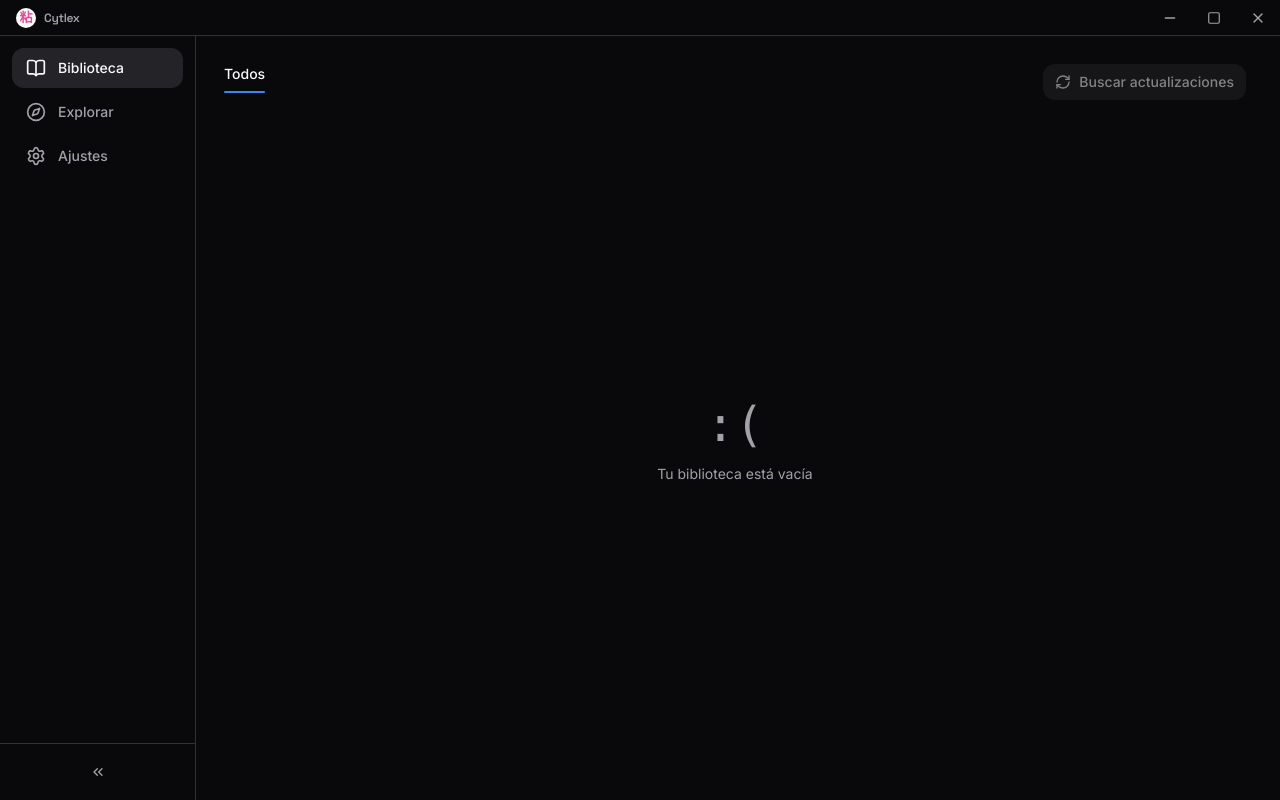
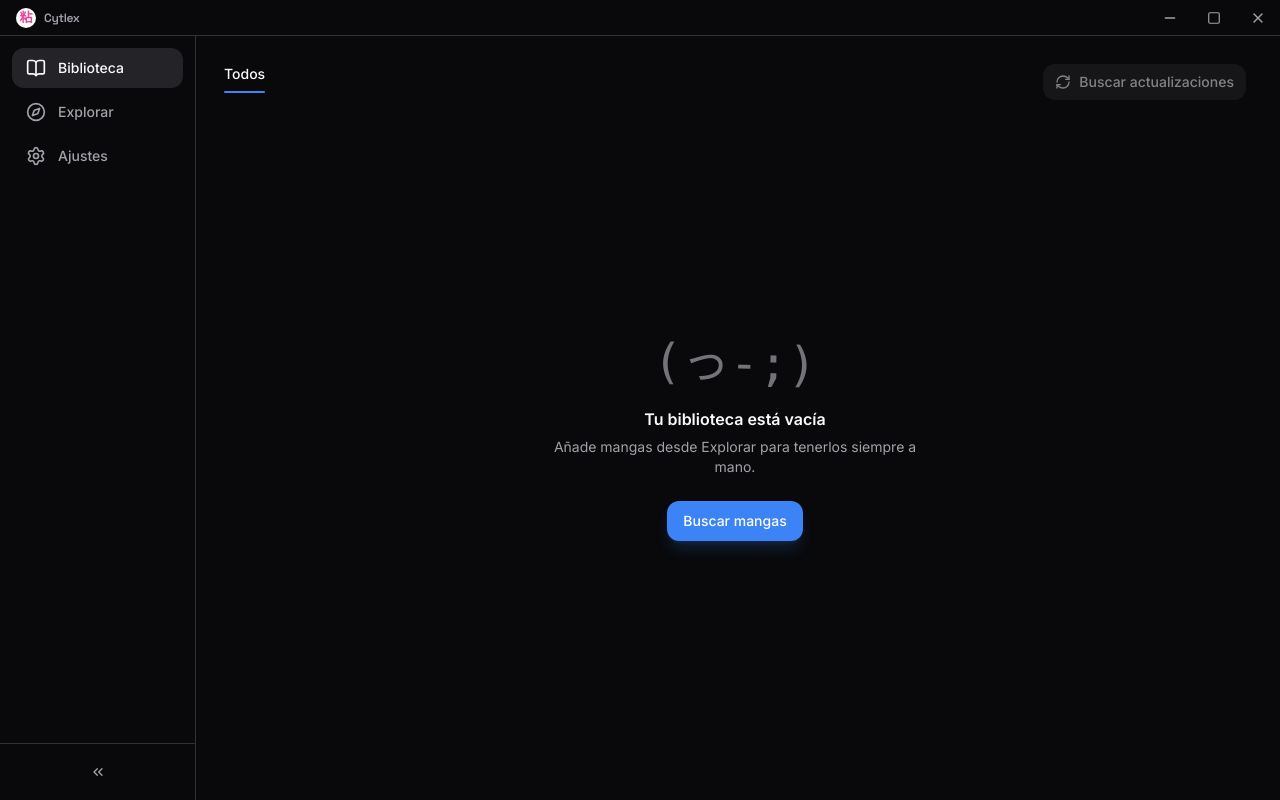
Before and after one commit to fobicho/Cytlex, a React (Vite) app: page /explorar#/biblioteca in a window 1280 px wide. Built offline with nearby package versions, Linux system fonts and the light colour scheme.

Commit message:
fix: minor changes in different pages

```diff
--- a/src/components/ui/empty-state.jsx
+++ b/src/components/ui/empty-state.jsx
@@ -1,19 +1,65 @@
-import { motion } from 'framer-motion';
-import { Inbox } from 'lucide-react';
+import { motion, useReducedMotion } from 'framer-motion';
 import { cn } from '../../lib/utils.js';
 
-export function EmptyState({ icon: Icon = Inbox, title, description, action, className }) {
+const TONES = {
+  neutral: 'text-muted-foreground/55',
+  sad: 'text-muted-foreground/70',
+  prompt: 'text-muted-foreground/60',
+  error: 'text-destructive/55'
+};
+
+export function EmptyState({
+  face,
+  title,
+  description,
+  action,
+  tone = 'neutral',
+  compact = false,
+  className
+}) {
+  const reduce = useReducedMotion();
+
   return (
     <motion.div
       initial={{ opacity: 0, y: 12 }}
       animate={{ opacity: 1, y: 0 }}
-      className={cn('flex flex-col items-center justify-center py-16 text-center', className)}
+      className={cn(
+        'flex flex-col items-center justify-center text-center',
+        compact ? 'py-8 px-4' : 'py-16 px-6',
+        className
+      )}
     >
-      <div className="w-16 h-16 rounded-2xl bg-muted flex items-center justify-center mb-4">
-        <Icon className="w-8 h-8 text-muted-foreground/60" />
-      </div>
-      <h3 className="text-lg font-semibold text-foreground mb-1">{title}</h3>
-      {description && <p className="text-sm text-muted-foreground max-w-sm mb-6">{description}</p>}
+      {face && (
+        <motion.div
+          aria-hidden
+          className={cn(
+            'font-mono leading-none select-none',
+            TONES[tone] || TONES.neutral,
+            compact ? 'text-3xl' : 'text-5xl'
+          )}
+          animate={reduce ? undefined : { y: [0, -5, 0], rotate: [0, -1.5, 1.5, 0] }}
+          transition={{ duration: 3.4, repeat: Infinity, ease: 'easeInOut' }}
+        >
+          {face}
+        </motion.div>
+      )}
+
+      <h3 className={cn('font-semibold text-foreground', face && (compact ? 'mt-3' : 'mt-4'))}>
+        {title}
+      </h3>
+
+      {description && (
+        <p
+          className={cn(
+            'text-muted-foreground max-w-sm',
+            compact ? 'text-xs mt-1' : 'text-sm mt-1.5',
+            action ? (compact ? 'mt-3' : 'mb-6') : 'mt-1'
+          )}
+        >
+          {description}
+        </p>
+      )}
+
       {action}
     </motion.div>
   );
--- a/src/pages/Catalog.jsx
+++ b/src/pages/Catalog.jsx
@@ -1,6 +1,6 @@
 import { useEffect, useLayoutEffect, useRef, useState } from 'react';
 import { useLocation } from 'react-router-dom';
-import { Search, BookOpen, Loader2, Puzzle, ChevronRight } from 'lucide-react';
+import { Search, Loader2, ChevronRight } from 'lucide-react';
 import { motion } from 'framer-motion';
 import { api } from '../lib/api.js';
 import { extensions } from '../lib/extensions.js';
@@ -214,18 +214,28 @@ export default function Catalog() {
 
       {tab === 'mangas' ? (
         sources.length === 0 ? (
-          <div className="flex-1 grid place-items-center">
-            <EmptyState icon={Puzzle} title="No hay extensiones instaladas" />
-          </div>
+          <EmptyState
+            face="（눈﹏눈）"
+            title="No hay extensiones instaladas"
+            description="Instala al menos una fuente para empezar a buscar mangas."
+            action={
+              <Button onClick={() => { window.location.hash = '#/explorar?tab=extensiones'; }}>
+                Ir a Extensiones
+              </Button>
+            }
+          />
         ) : (
           <>
             {!results && (
-              <div className="flex-1 grid place-items-center text-center text-muted-foreground">
-                <div>
-                  <Search className="w-8 h-8 mx-auto mb-3 opacity-50" />
-                  <p className="text-sm">Busca un manga para empezar.</p>
-                </div>
-              </div>
+              <EmptyState
+                compact
+                face="(・_・)？"
+                tone="prompt"
+                title="Busca un manga para empezar"
+                description={`Escribe un título en el buscador para consultarlo en tus ${sources.length} ${
+                  sources.length === 1 ? 'extensión' : 'extensiones'
+                }.`}
+              />
             )}
 
             {results && (
@@ -242,13 +252,11 @@ export default function Catalog() {
                 ))}
 
                 {done && withResults.length === 0 && (
-                  <div className="flex-1 grid place-items-center">
-                    <EmptyState
-                      icon={BookOpen}
-                      title="Sin resultados"
-                      description="Ninguna extensión encontró coincidencias. Prueba con otro título."
-                    />
-                  </div>
+                  <EmptyState
+                    face="（・_・）"
+                    title="Sin resultados"
+                    description="Ninguna extensión encontró coincidencias. Prueba con otro título."
+                  />
                 )}
               </>
             )}
--- a/src/pages/Detail.jsx
+++ b/src/pages/Detail.jsx
@@ -299,11 +299,12 @@ export default function Detail() {
   }, [mangaUrl, sourceId, d]);
 
   if (!mangaUrl)
-    return <EmptyState icon={BookOpen} title="Sin manga seleccionado." />;
+    return <EmptyState face="¯\\_(ツ)_/¯" title="Sin manga seleccionado." />;
   if (!sourceAvailable)
     return (
       <EmptyState
-        icon={Puzzle}
+        face="（ノಠ益ಠ）ノ"
+        tone="prompt"
         title="Fuente no instalada"
         description="La extensión de este manga ya no está instalada. Vuelve a instalarla para poder abrirlo."
         action={
@@ -314,7 +315,15 @@ export default function Detail() {
       />
     );
   if (err)
-    return <EmptyState icon={AlertTriangle} title="No se pudo cargar" description={err} />;
+    return (
+      <EmptyState
+        face="（╯°□°）╯︵ ┻━┻"
+        tone="error"
+        title="No se pudo cargar"
+        description={err}
+        action={<Button variant="secondary" onClick={() => window.location.reload()}>Reintentar</Button>}
+      />
+    );
   if (!d)
     return (
       <div className="min-h-full flex flex-col">
--- a/src/pages/Library.jsx
+++ b/src/pages/Library.jsx
@@ -12,6 +12,7 @@ import { chapterIndex } from '../lib/chapterIndex.js';
 import { api } from '../lib/api.js';
 import { useToast } from '../components/Toast.jsx';
 import { Button } from '../components/ui/button.jsx';
+import { EmptyState } from '../components/ui/empty-state.jsx';
 import { cn } from '../lib/utils.js';
 
 export default function Library() {
@@ -183,12 +184,18 @@ export default function Library() {
       </div>
 
       {shown.length === 0 ? (
-        <div className="flex-1 grid place-items-center text-center text-muted-foreground">
-          <div>
-            <div className="font-mono text-5xl mb-4">:(</div>
-            <p className="text-sm">Tu biblioteca está vacía</p>
-          </div>
-        </div>
+        <EmptyState
+          face="(っ-;)"
+          tone="sad"
+          title="Tu biblioteca está vacía"
+          description="Añade mangas desde Explorar para tenerlos siempre a mano."
+          action={
+            <Button onClick={() => { window.location.hash = '#/explorar'; }}>
+              Buscar mangas
+            </Button>
+          }
+          className="flex-1"
+        />
       ) : view === 'grid' ? (
         <div
           className="grid gap-x-5 gap-y-8"
--- a/src/pages/Reader.jsx
+++ b/src/pages/Reader.jsx
@@ -1,6 +1,6 @@
 import { useCallback, useEffect, useRef, useState } from 'react';
 import { useLocation } from 'react-router-dom';
-import { ArrowLeft, Maximize2, Minimize2, ChevronLeft, ChevronRight, ChevronDown, Download, AlertTriangle, BookOpen, Loader2 } from 'lucide-react';
+import { ArrowLeft, Maximize2, Minimize2, ChevronLeft, ChevronRight, ChevronDown, Download, Loader2 } from 'lucide-react';
 import { api } from '../lib/api.js';
 import { settings } from '../lib/settings.js';
 import { progress } from '../lib/progress.js';
@@ -329,18 +329,16 @@ export default function Reader({ isFullscreen, onToggleFullscreen }) {
     window.location.hash = backHash;
   };
 
-  if (!chapterUrl) return <EmptyState icon={BookOpen} title="Sin capítulo." />;
+  if (!chapterUrl)
+    return <EmptyState face="¯\\_(ツ)_/¯" title="Sin capítulo seleccionado." />;
   if (err)
     return (
       <EmptyState
-        icon={AlertTriangle}
+        face="（╯°□°）╯︵ ┻━┻"
+        tone="error"
         title="No se pudo cargar el capítulo"
         description={err}
-        action={
-          <Button onClick={goBack}>
-            Volver al detalle
-          </Button>
-        }
+        action={<Button onClick={goBack}>Volver al detalle</Button>}
       />
     );
   if (!ch || chUrl !== chapterUrl)
--- a/src/pages/Results.jsx
+++ b/src/pages/Results.jsx
@@ -1,6 +1,6 @@
 import { useEffect } from 'react';
 import { useLocation, useNavigate } from 'react-router-dom';
-import { ArrowLeft, BookOpen } from 'lucide-react';
+import { ArrowLeft } from 'lucide-react';
 import { motion } from 'framer-motion';
 import { extensions } from '../lib/extensions.js';
 import { lastSearch, resultsScroll } from '../lib/searchState.js';
@@ -63,7 +63,18 @@ export default function Results() {
   }, [sourceId, group?.items.length]);
 
   if (!group || !group.items.length)
-    return <EmptyState icon={BookOpen} title="Sin resultados" description="Vuelve a explorar para buscar mangas." />;
+    return (
+      <EmptyState
+        face="¯\\_(ツ)_/¯"
+        title="Sin resultados"
+        description="Vuelve a explorar para buscar mangas."
+        action={
+          <Button variant="secondary" onClick={() => navigate('/explorar')}>
+            Ir a Explorar
+          </Button>
+        }
+      />
+    );
 
   return (
     <div className="min-h-full flex flex-col">
--- a/src/pages/Tracking.jsx
+++ b/src/pages/Tracking.jsx
@@ -76,7 +76,8 @@ export default function Tracking() {
     return (
       <div className="min-h-[60vh] grid place-items-center">
         <EmptyState
-          icon={Link2}
+          face="（・_・）"
+          tone="prompt"
           title="Conecta tu cuenta de AniList"
           description="Conecta tu cuenta desde Ajustes › Seguimiento para ver y editar tu lista."
           action={
@@ -147,15 +148,26 @@ export default function Tracking() {
       )}
 
       {!busy && !entries && !err && (
-        <div className="grid place-items-center">
-          <EmptyState icon={BookOpen} title="No se pudo cargar tu lista" />
-        </div>
+        <EmptyState
+          face="（・_・）"
+          tone="error"
+          title="No se pudo cargar tu lista"
+          description="No hemos podido leer tu lista de AniList. Inténtalo de nuevo."
+          action={
+            <Button variant="secondary" onClick={load} disabled={busy}>
+              Reintentar
+            </Button>
+          }
+        />
       )}
 
       {entries && entries.length === 0 && !busy && (
-        <div className="grid place-items-center">
-          <EmptyState icon={BookOpen} title="Tu lista de manga está vacía" />
-        </div>
+        <EmptyState
+          face="（　´_ゝ`）"
+          tone="prompt"
+          title="Tu lista de manga está vacía"
+          description="Añade obras a tu lista de AniList desde el panel de seguimiento de cada manga."
+        />
       )}
 
       {grouped.map((g) => (
```
Also changed, not shown: src/components/ExtensionsPanel.jsx (+15 -5 lines).
